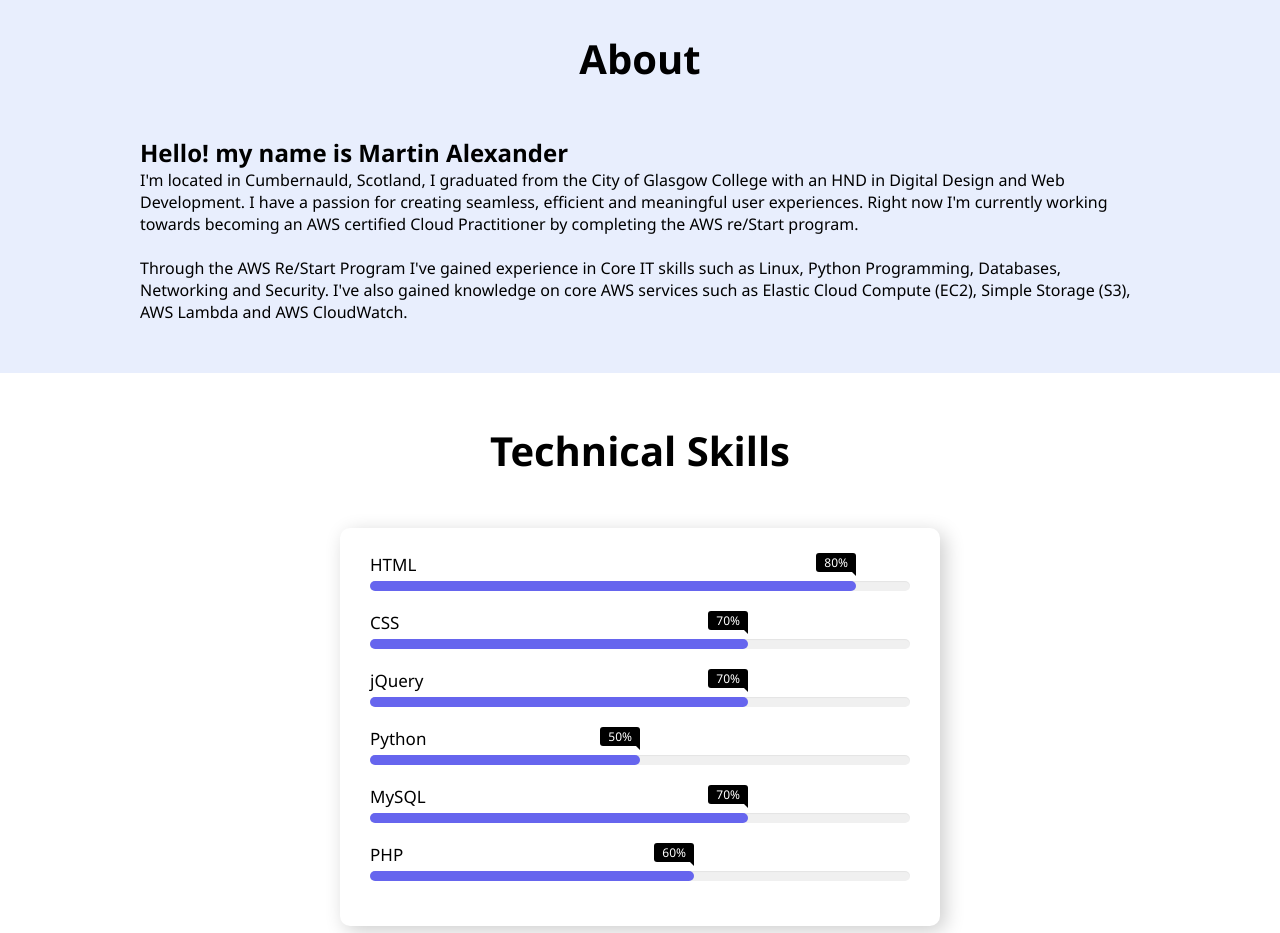
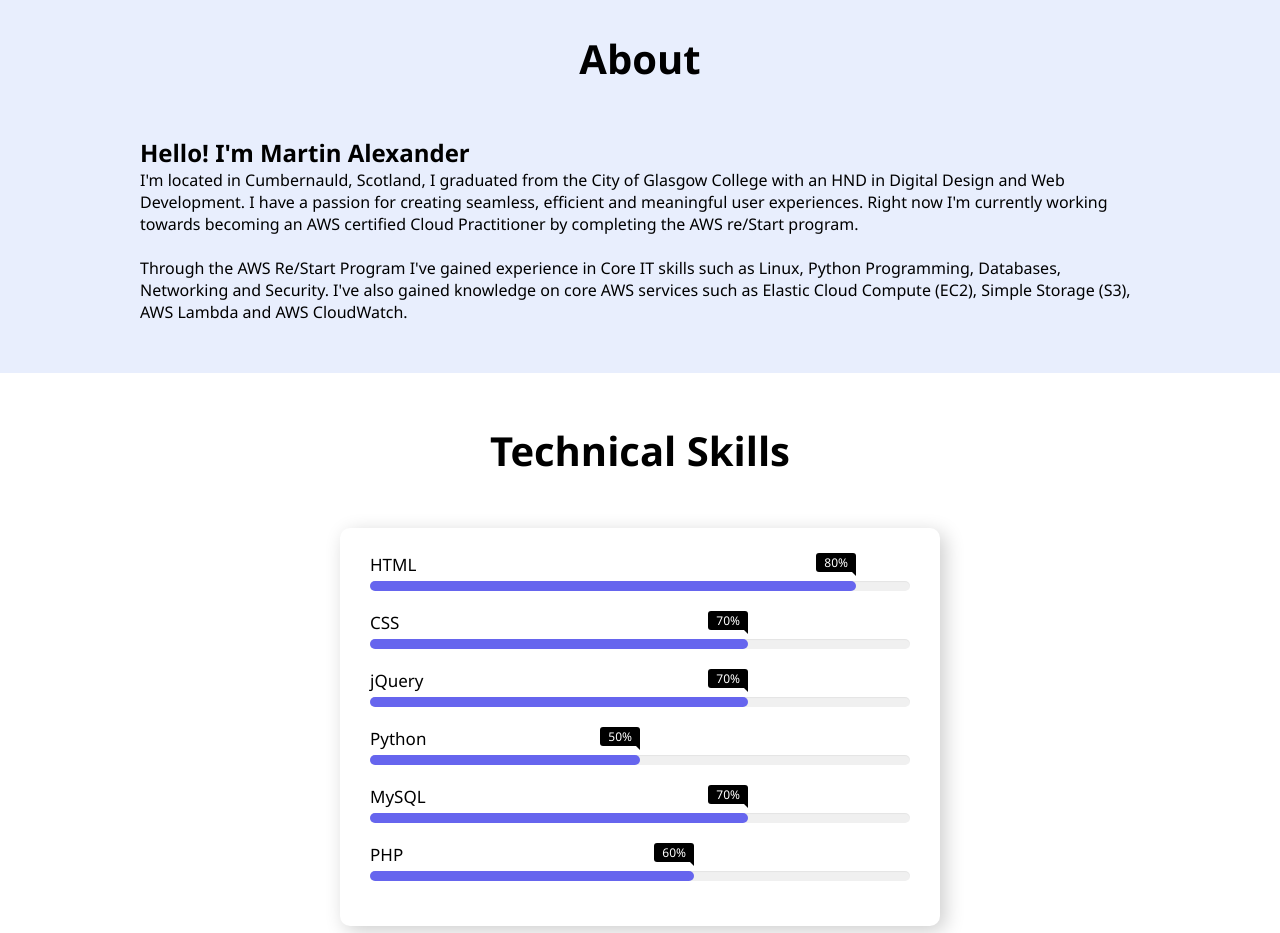
Before and after one commit to RogueBison/ma-cv-site, a plain HTML site: page index.html in a window 1280 px wide. Shown: the part 820-1753 px from the top of the page. Drawn offline with nearby package versions, Linux system fonts and the light colour scheme.

Commit message:
Update index.html

```diff
--- a/index.html
+++ b/index.html
@@ -53,7 +53,7 @@
       <div class="about__container">
 
         <div>
-          <h2 class="about__subtitle">Hello! my name is Martin Alexander</h2>
+          <h2 class="about__subtitle">Hello! I'm Martin Alexander</h2>
           <p class="about__text">
             I'm located in Cumbernauld, Scotland, I graduated from the City of Glasgow College with an HND in Digital Design and Web Development.
             I have a passion for creating seamless, efficient and meaningful user experiences.
```
